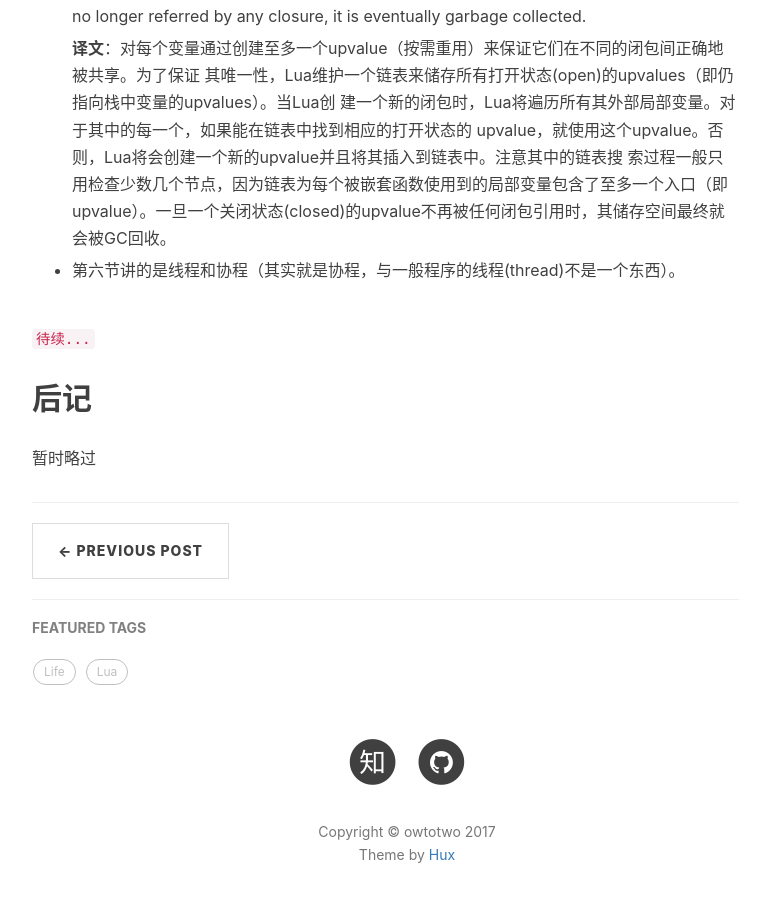
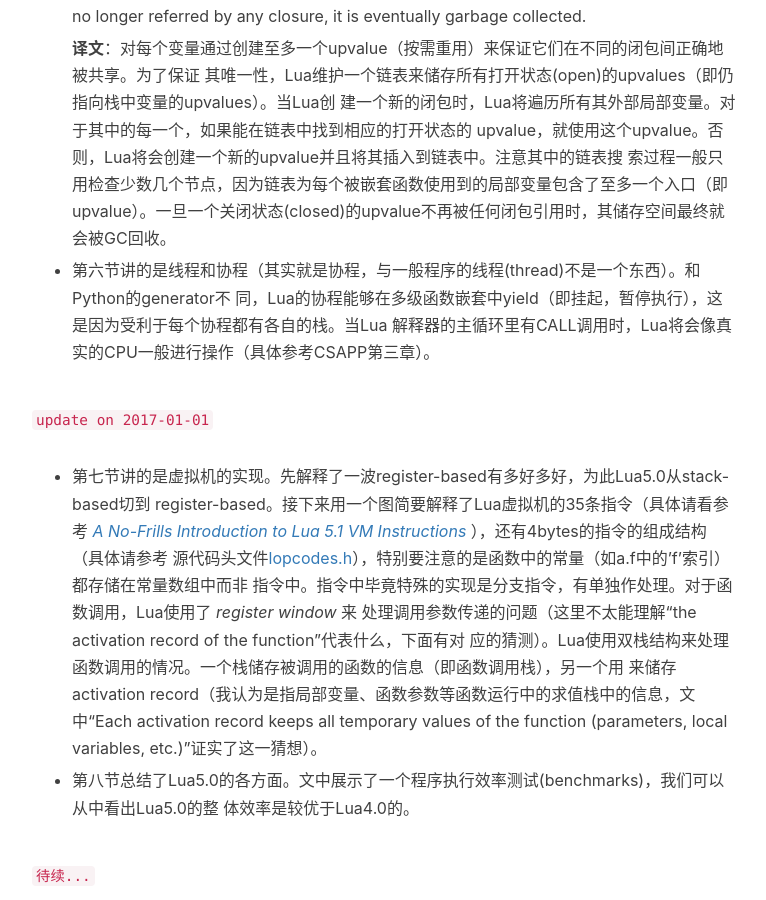
Before and after one commit to owtotwo/owtotwo.github.io, a Jekyll site: the page built from _posts/2016-12-30-read-lua-source-code.markdown, in a window 1280 px wide and 900 px high, scrolled down 2952 px. Shown: the whole window, without its empty margins (233-999 px from the left). Built offline with Jekyll 4.4.1, drawn with Linux system fonts in a browser that asks for light colours; nearby versions of some CDN libraries; comment, search, counter and statistics services are not loaded; some of the changed text lies outside the part shown.

Commit message:
完成第七、八节阅读

```diff
--- a/_posts/2016-12-30-read-lua-source-code.markdown
+++ b/_posts/2016-12-30-read-lua-source-code.markdown
@@ -2,12 +2,14 @@
 layout:     post
 title:      "Lua5.3源码阅读计划"
 subtitle:   "Reading for fun!"
-date:       2016-12-31
+date:       2017-01-01
 author:     "owtotwo"
 header-img: "img/wave.jpg"
 tags:
+    - Computer Science
     - Lua
     - Compiler
+    - Interpreter
 ---
 
 > "Huh... it will never be done."
@@ -65,8 +67,8 @@ Lua5.3源码在线阅读： http://www.lua.org/source/5.3/
 ---
 `update on 2016-12-31`
 
-看了[云风的Blog][2]发现有 _The Implementation of Lua 5.0_ 的[译文][3]，也就顺便中英对照着看了。先阅
-读了前六节（共八节），发现还是有不少看不懂的地方。([原文在此][4])
+看了[云风的Blog][2]发现有 _The Implementation of Lua 5.0_ 的[译文][3]([原文在此][4])，也就顺便中
+英对照着看了。先阅读了前六节（共八节），发现还是有不少看不懂的地方。后补充了第七、八节。
 
 -   第一节是介绍Lua5.0的特点，如基于寄存器的虚拟机、散列表用作数组时的新优化算法、闭包的特殊实现和协程的加
     入等。
@@ -108,7 +110,25 @@ Lua5.3源码在线阅读： http://www.lua.org/source/5.3/
     索过程一般只用检查少数几个节点，因为链表为每个被嵌套函数使用到的局部变量包含了至多一个入口（即
     upvalue）。一旦一个关闭状态(closed)的upvalue不再被任何闭包引用时，其储存空间最终就会被GC回收。
 
--   第六节讲的是线程和协程（其实就是协程，与一般程序的线程(thread)不是一个东西）。
+-   第六节讲的是线程和协程（其实就是协程，与一般程序的线程(thread)不是一个东西）。和Python的generator不
+    同，Lua的协程能够在多级函数嵌套中yield（即挂起，暂停执行），这是因为受利于每个协程都有各自的栈。当Lua
+    解释器的主循环里有CALL调用时，Lua将会像真实的CPU一般进行操作（具体参考CSAPP第三章）。
+
+`update on 2017-01-01`
+
+-   第七节讲的是虚拟机的实现。先解释了一波register-based有多好多好，为此Lua5.0从stack-based切到
+    register-based。接下来用一个图简要解释了Lua虚拟机的35条指令（具体请看参考[ _A No-Frills
+    Introduction to Lua 5.1 VM Instructions_ ][6]），还有4bytes的指令的组成结构（具体请参考
+    源代码头文件[lopcodes.h][7]），特别要注意的是函数中的常量（如a.f中的'f'索引）都存储在常量数组中而非
+    指令中。指令中毕竟特殊的实现是分支指令，有单独作处理。对于函数调用，Lua使用了 _register window_ 来
+    处理调用参数传递的问题（这里不太能理解“the activation record of the function”代表什么，下面有对
+    应的猜测）。Lua使用双栈结构来处理函数调用的情况。一个栈储存被调用的函数的信息（即函数调用栈），另一个用
+    来储存activation record（我认为是指局部变量、函数参数等函数运行中的求值栈中的信息，文中“Each
+    activation record keeps all temporary values of the function (parameters, local
+    variables, etc.)”证实了这一猜想）。
+
+-   第八节总结了Lua5.0的各方面。文中展示了一个程序执行效率测试(benchmarks)，我们可以从中看出Lua5.0的整
+    体效率是较优于Lua4.0的。
 
 `待续...`
 
```
Also changed, not shown: other parts of _posts/2016-12-30-read-lua-source-code.markdown (+2 -0 lines).
